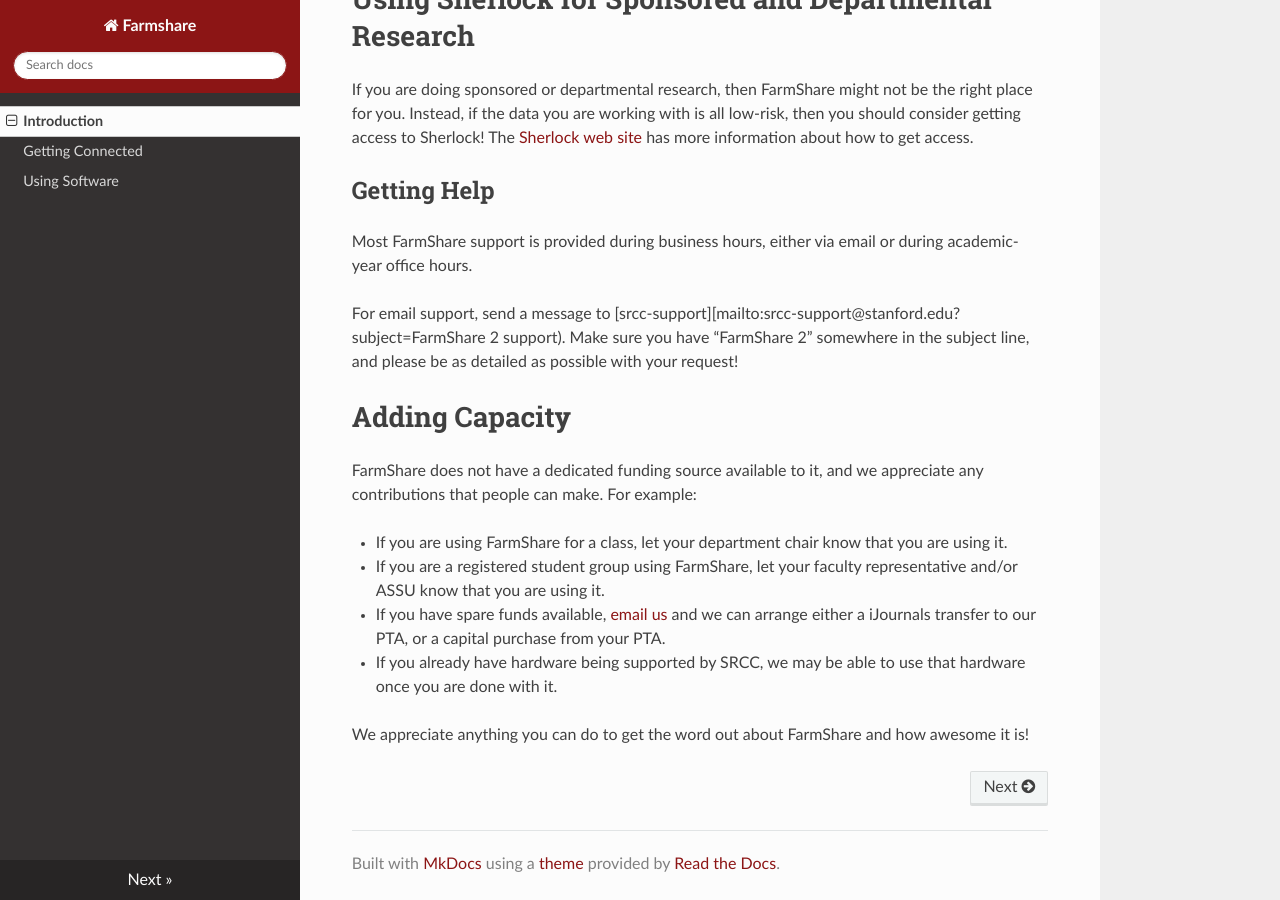
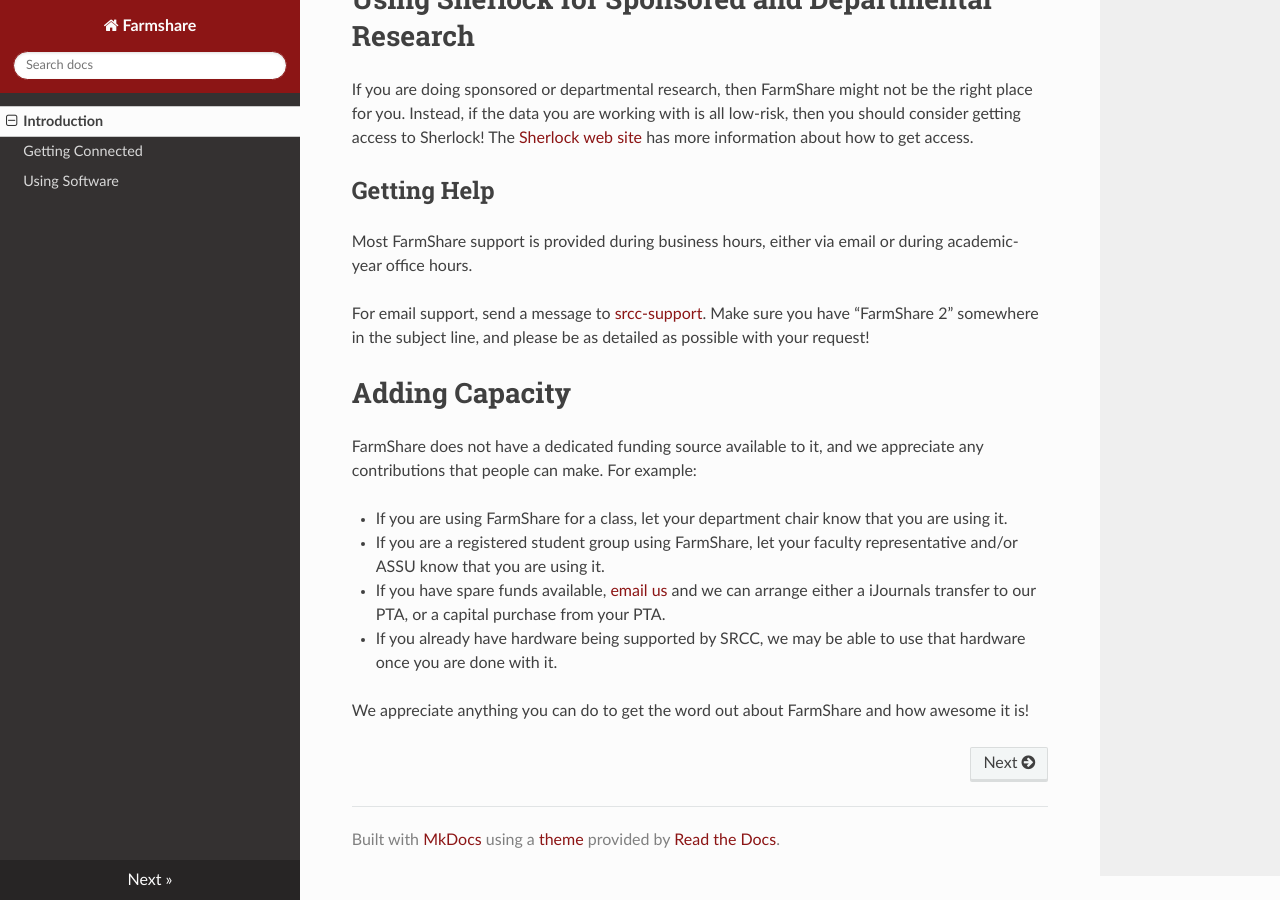
Before and after one commit to stanford-rc/farmshare-docs, an MkDocs documentation site: the page built from docs/index.md, in a window 1280 px wide and 900 px high, scrolled down 1867 px. Built offline with MkDocs 1.6.1, drawn with Linux system fonts in a browser that asks for light colours; nearby versions of some CDN libraries.

Commit message:
Update index.md

```diff
--- a/docs/index.md
+++ b/docs/index.md
@@ -52,7 +52,7 @@
 
 Most FarmShare support is provided during business hours, either via email or during academic-year office hours.
 
-For email support, send a message to [srcc-support][mailto:srcc-support@stanford.edu?subject=FarmShare 2 support). Make sure you have "FarmShare 2" somewhere in the subject line, and please be as detailed as possible with your request!
+For email support, send a message to [srcc-support](mailto:srcc-support@stanford.edu?subject=FarmShare 2 support). Make sure you have "FarmShare 2" somewhere in the subject line, and please be as detailed as possible with your request!
 
 # Adding Capacity
 
```
